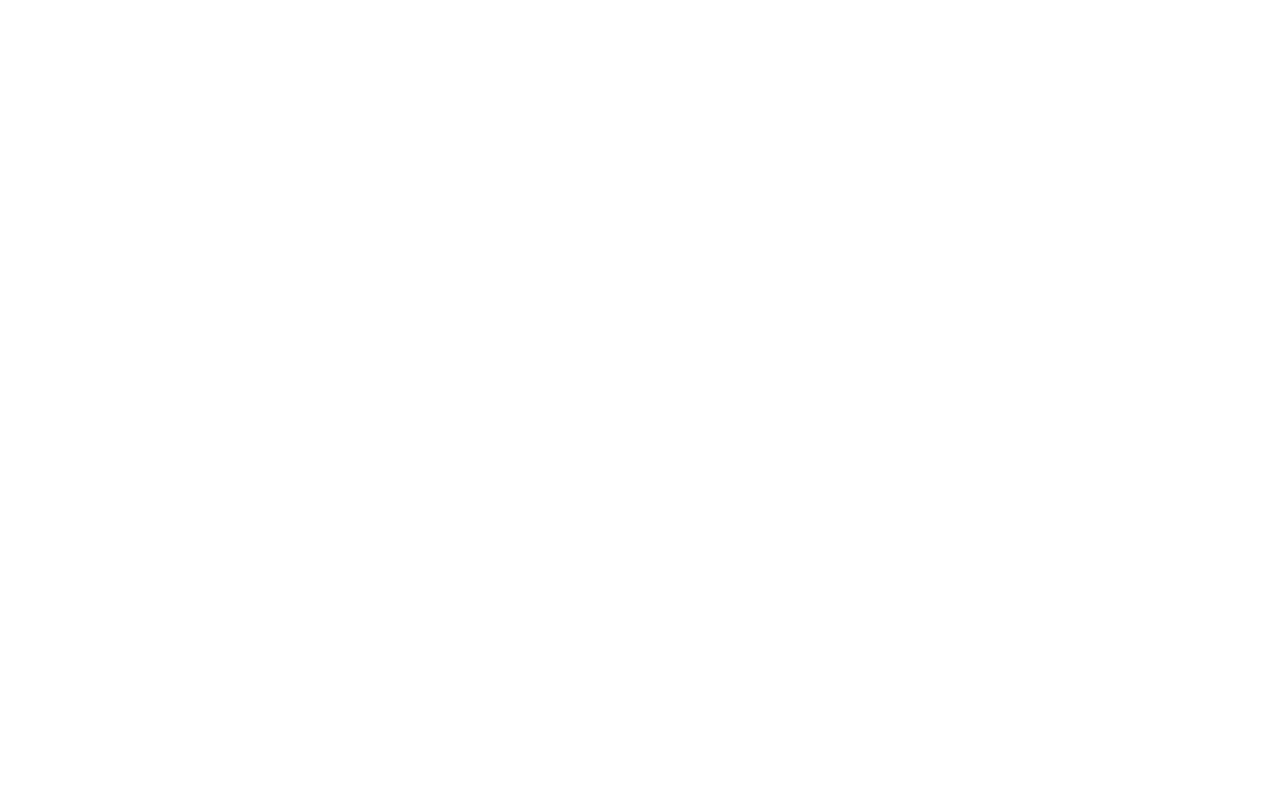
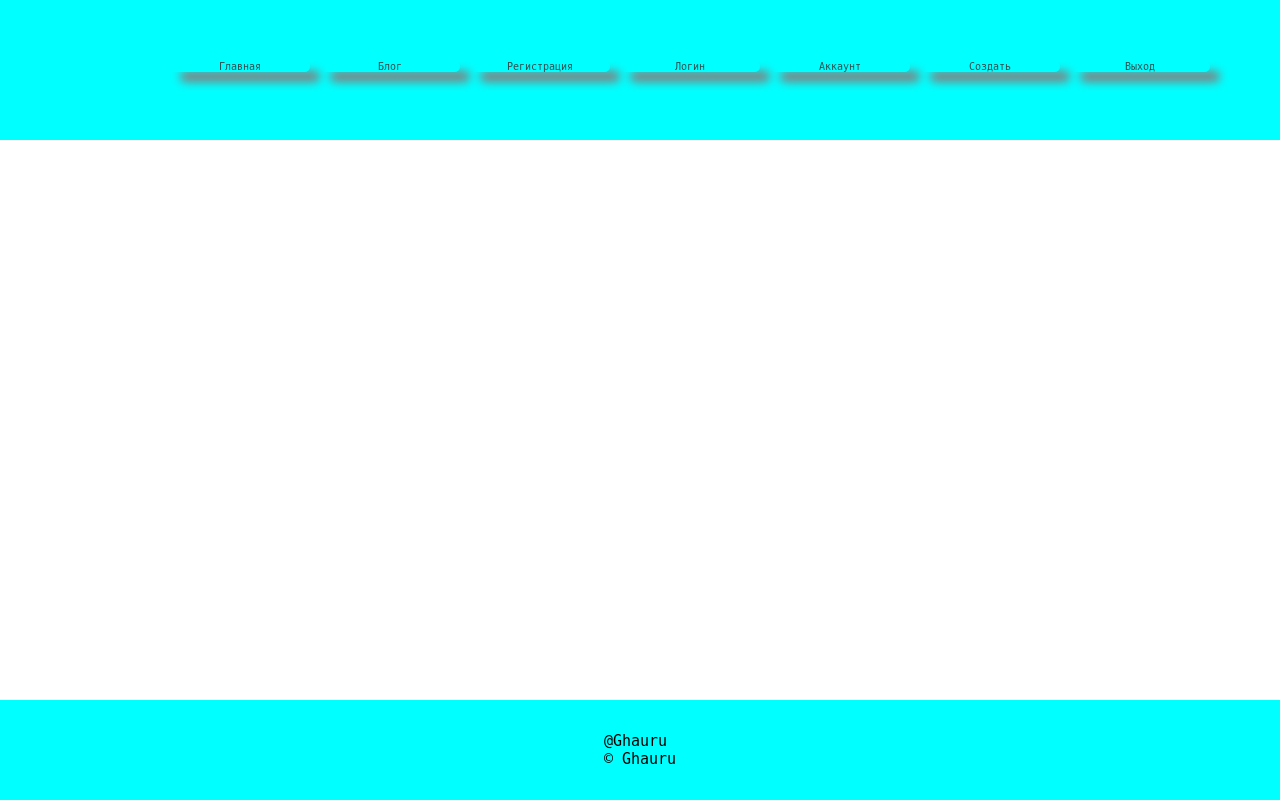
Before and after one commit to Ghauru/FlaskProject, a Flask app: page / in a window 1280 px wide. Before the commit the page is empty. Run offline with Flask 2, Linux system fonts and the light colour scheme.

Commit message:
basic layout

```diff
--- a/static/css/styles.css
+++ b/static/css/styles.css
@@ -1,7 +1,76 @@
-h1{
-color: red;
+*{
+    margin: 0;
+    padding: 0;
 }
 
+html, body{
+    height: 100%;
+}
+
+/* MAIN MENU */
+.header{
+    height: 140px;
+    background-color: aqua;
+}
+
+.main_menu{
+    display: flex;
+    justify-content: flex-end;
+    padding-right: 60px;
+}
+
+.main_menu a{
+    text-decoration: none;
+    color: darkslategrey;
+    font-weight: 400;
+}
+
+.main_menu li{
+    list-style: none;
+    margin-right: 10px;
+    width: 140px;
+    margin-top: 5%;
+    box-shadow: 10px 10px 10px grey;
+    font-family: monospace;
+    border-radius: 100px;
+    text-align: center;
+}
+
+.main_menu li:hover{
+    transition-duration: 0.5s;
+    box-shadow: 4px 5px 50px grey;
+}
+
+.main_menu p{
+    font-size: 10px;
+}
+
+/* WRAPPER */
+
 .wrapper{
+    display: flex;
+    flex-direction: column;
+    height: 100%;
+}
 
+/* CONTENT */
+
+.content{
+    width:60%;
+    margin: 100px auto 0;
+    flex: 1 0 auto;
 }
+
+/* FOOTER */
+
+.footer{
+    background-color: aqua;
+    flex: 0 0 auto;
+    width: 100%;
+    height: 100px;
+    display: flex;
+    justify-content: center;
+    align-items: center;
+    font-size: 15px;
+    font-family: monospace;
+}
--- a/templates/layout.html
+++ b/templates/layout.html
@@ -17,7 +17,17 @@
     <div class="wrapper">
 
         {% block menu %}
-
+            <header class="header">
+                <ul class="main_menu">
+                    <li><a href="#"><p>Главная</p></a></li>
+                    <li><a href="#"><p>Блог</p></a></li>
+                    <li><a href="#"><p>Регистрация</p></a></li>
+                    <li><a href="#"><p>Логин</p></a></li>
+                    <li><a href="#"><p>Аккаунт</p></a></li>
+                    <li><a href="#"><p>Создать</p></a></li>
+                    <li><a href="#"><p>Выход</p></a></li>
+                </ul>
+            </header>
         {% endblock %}
 
         {% block content %}
@@ -26,12 +36,17 @@
 
 
         {% block main_page %}
+            <div class="content">
 
+
+            </div>
         {% endblock %}
 
 
         {% block footer %}
-
+            <footer class="footer"> @Ghauru<br>
+                &#169; Ghauru
+            </footer>
         {% endblock %}
 
     </div>
```
